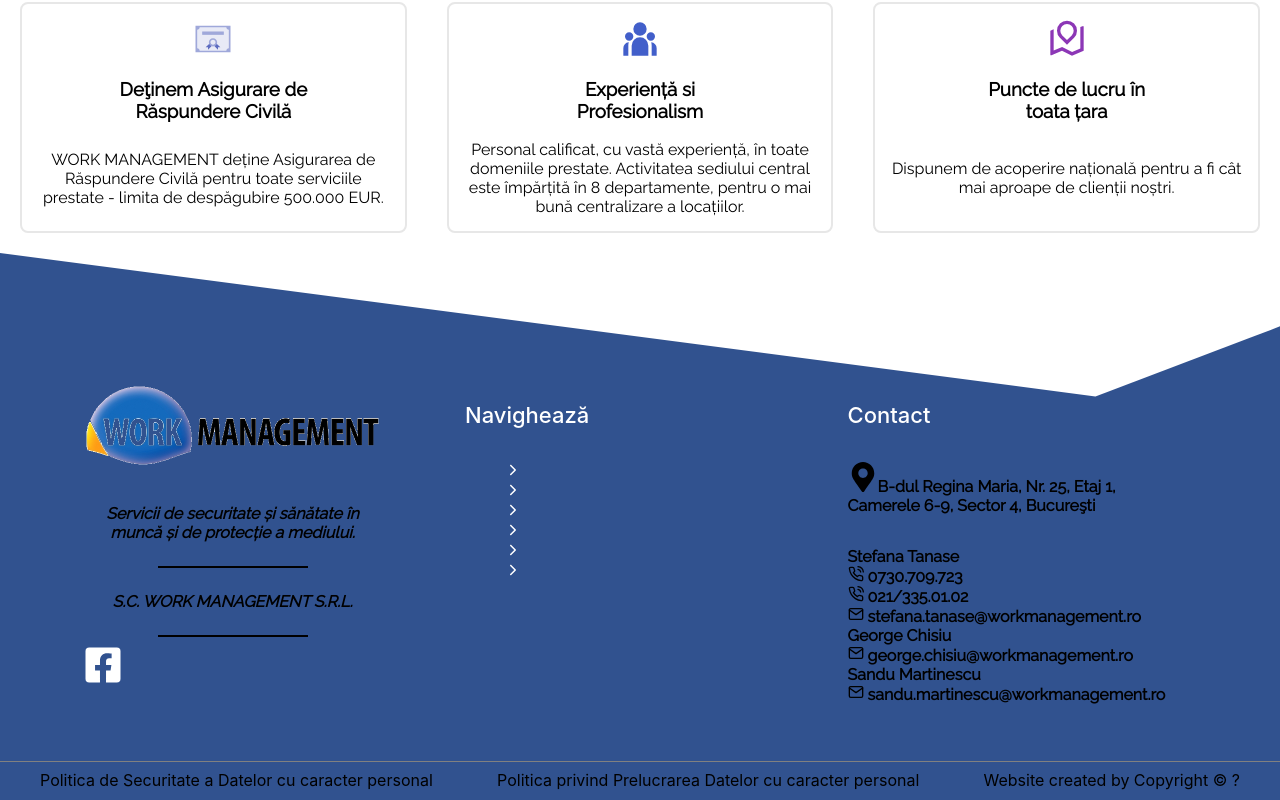
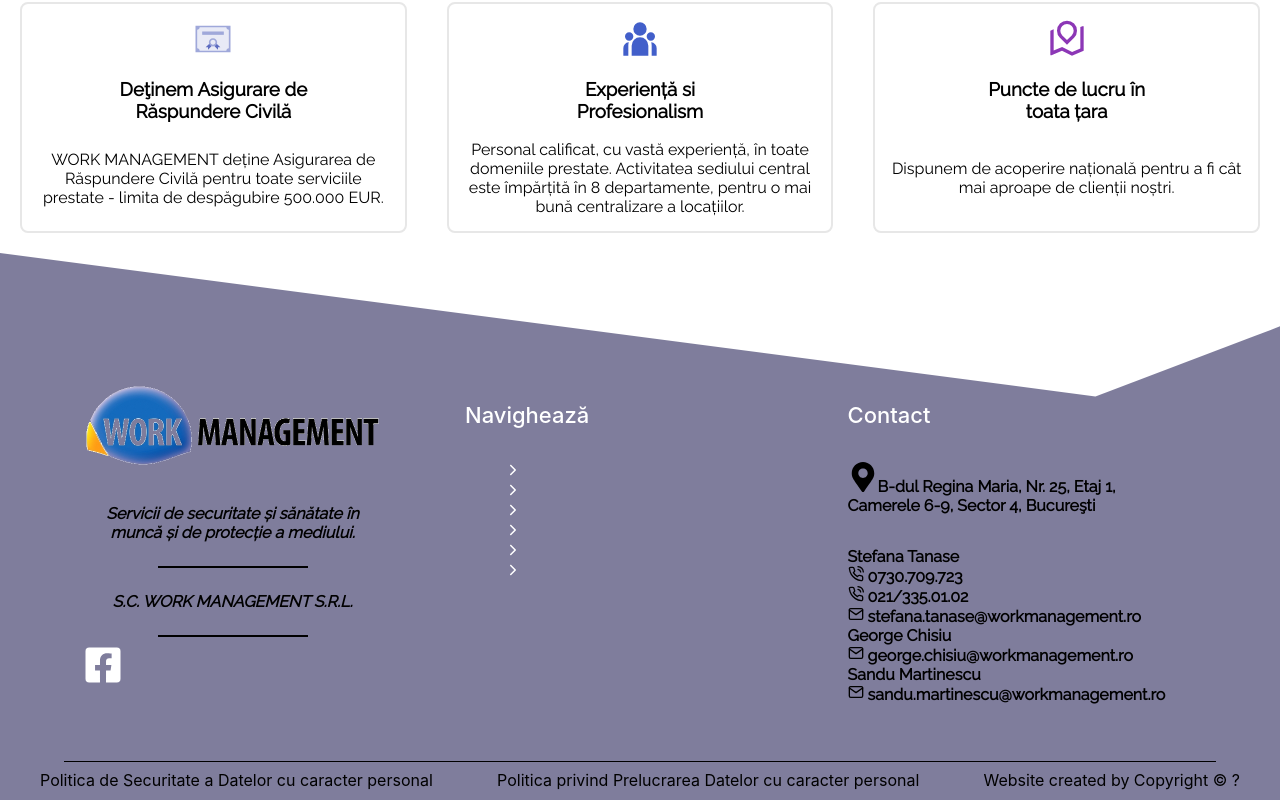
Before and after one commit to bmarcu13/work-management-website, a React (Create React App) app: page / in a window 1280 px wide. Shown: the part 681-1481 px from the top of the page. Built offline with nearby package versions, Linux system fonts and the light colour scheme.

Commit message:
style changes

```diff
--- a/src/Components/Footer/Footer.css
+++ b/src/Components/Footer/Footer.css
@@ -29,7 +29,7 @@
 /*footer styles*/
 
 .footer-section{
-    background-color: rgb(49, 82, 143);
+    background-color: #7f7d9c;
     height: 500px;
     position: relative;
     width: 100%;
@@ -76,7 +76,7 @@
     color:white;
 }
 .footer-icon:hover{
-    color: rgb(207, 126, 34);
+    color: rgb(255, 173, 80);
     cursor: pointer;
 }
 .footer-right-container{
@@ -107,7 +107,7 @@
     margin: 0px 40px 0px 40px;
 }
 .footer-with-copyrights{
-    background-color: rgb(49, 82, 143);
+    background-color: #7f7d9c;
     padding-bottom: 10px;
 }
 .links-list{
--- a/src/Components/Footer/Footer.js
+++ b/src/Components/Footer/Footer.js
@@ -57,12 +57,13 @@
             </div>
         </div>
         <hr style={{height: '1px',
+                    width:'90%',
                     border : 'none',
-                    background: 'grey'}}></hr>
+                    background: 'black'}}></hr>
         <div className="footer-down">
             <div className="policy-button">Politica de Securitate a Datelor cu caracter personal</div>
             <div className="policy-button">Politica privind Prelucrarea Datelor cu caracter personal</div>
-            <div className="policy-button">Website created by  Copyright © ?</div>
+            <div>Website created by  Copyright © ?</div>
         </div>
     </div>
         </>
```
